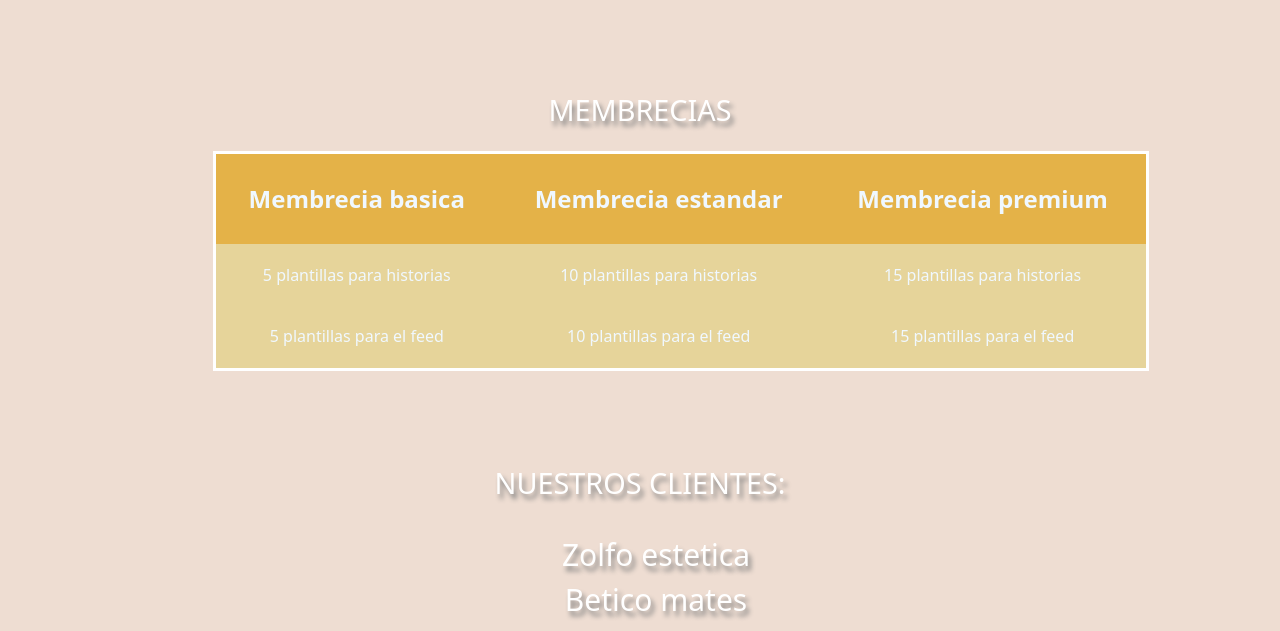
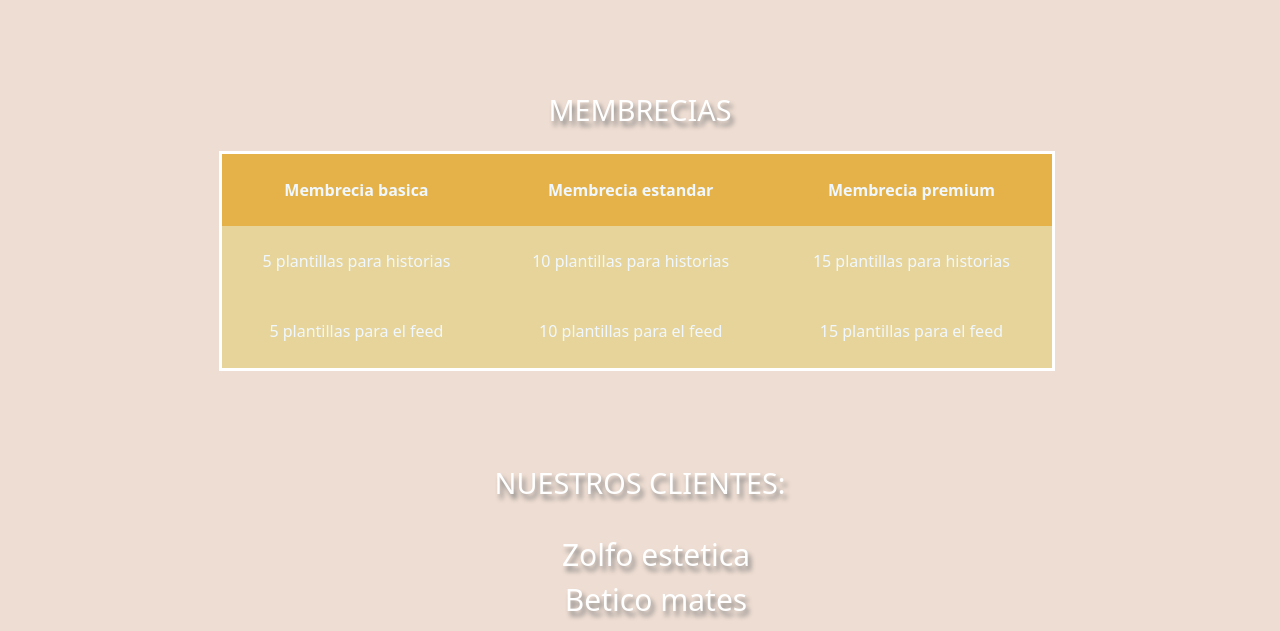
Before and after one commit to nicoancurio/-marketing_ancurio_repositorio3, a website: page PAGES/planesdecontenido.html in a window 1280 px wide. Shown: the part 75-706 px from the top of the page. Drawn offline with nearby package versions, Linux system fonts and the light colour scheme.

Commit message:
findel curso

```diff
--- a/scss/_grillas.scss
+++ b/scss/_grillas.scss
@@ -319,6 +319,7 @@
 #tabla
 {
   margin-left: 10%;
+  margin-right: 10%;
   grid-area: tabla;
   border-style: solid; /*borde solido*/
   border-color: white; /*color de borde*/
--- a/scss/estilo.scss
+++ b/scss/estilo.scss
@@ -57,14 +57,14 @@ table /*tabla de plantilla de contenido*/
 
 th /*ttitulos de la tabla de plantilla de contenido*/
 {
-    font-size: 1.5rem;/*tamaño de la fuente*/
+    font-size: 100%;/*tamaño de la fuente*/
     background-color: rgb(228, 178, 72);/*cambia el fondo*/
 
 }
 
 td /*celdas de menor rango de la tabla de plantilla de contenido*/
 {
-    font-size: 1rem;/*tamaño de la fuente*/
+    font-size: 100%;/*tamaño de la fuente*/
     background-color: rgb(230, 212, 154);/*cambia el fondo*/
 
 }
@@ -80,6 +80,8 @@ td:hover
   background-color: rgb(222, 191, 191);
   cursor: pointer;/*cuando paso por la tabla se pone la manito*/
 }
+
+
 
 fieldset
 {
```
Also changed, not shown: css/estilo.css.
